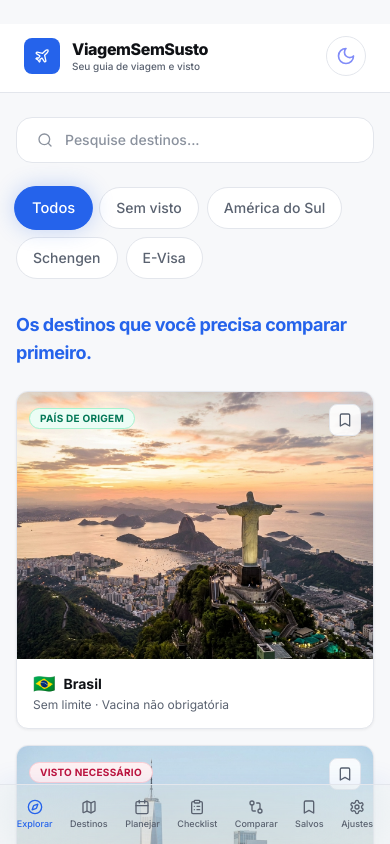
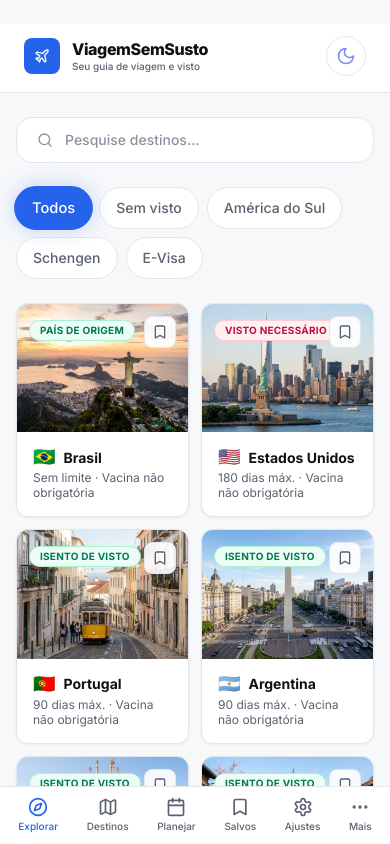
Before and after one commit to Japapaz696/Viagem-sem-sustos, a Next.js app: page / in a window 390 px wide. Shown: the top 844 px of the page. Built offline with nearby package versions, Linux system fonts and the light colour scheme.

Commit message:
feat: painel de detalhes lateral no desktop, bottom nav com 5 itens + menu Mais

```diff
--- a/src/app/page.tsx
+++ b/src/app/page.tsx
@@ -67,7 +67,10 @@ export default function Home() {
 
   function handleSelect(country: Country) {
     setSelected(country);
+    // No desktop (lg:), o painel lateral é mostrado; no mobile, abre o SideSheet
+    if (window.innerWidth < 1024) {
       setSideOpen(true);
+    }
   }
 
   function toggleSave(id: string) {
@@ -133,26 +136,19 @@ export default function Home() {
 
           {/* Explore Tab */}
           {activeTab === 'explore' && (
-            <>
-              <div className="mb-6">
+            <div className="flex flex-col lg:flex-row gap-6">
+              {/* Coluna principal: filtros + grade */}
+              <div className="flex-1 min-w-0">
+                <div className="mb-4">
                   <FilterChips active={filter} onChange={setFilter} />
                 </div>
 
-              <section className="mb-6 max-w-[1400px] mx-auto">
-                <h2 className="flex items-end justify-between mb-6 text-lg font-bold tracking-tight text-[var(--fg-strong)]">
-                  <span className="text-[var(--accent)]">Os destinos que você precisa comparar primeiro.</span>
-                  <span className="text-xs font-semibold uppercase tracking-wider text-[var(--muted)] bg-[var(--accent-soft)] px-2 py-1 rounded-full hidden sm:inline-block">
-                    Planejador abaixo
-                  </span>
-                </h2>
-              </section>
-
                 <motion.div
                   layout
-                className="grid grid-cols-1 gap-4 sm:grid-cols-2 lg:grid-cols-3 xl:grid-cols-4"
+                  className="grid grid-cols-2 gap-3 sm:grid-cols-2 lg:grid-cols-3"
                 >
                   <AnimatePresence mode="popLayout">
-                  {filtered.map((c, i) => (
+                    {filtered.map((c) => (
                       <DestinationCard
                         key={c.id}
                         country={c}
@@ -170,11 +166,20 @@ export default function Home() {
                   </div>
                 )}
 
-              {/* Disclaimer sobre fontes oficiais */}
                 <div className="mt-6 rounded-card border border-[var(--border)] bg-[var(--surface-muted)] p-3 text-xs text-[var(--muted)]">
                   <p>⚠️ Requisitos podem mudar. Confirme em fontes oficiais (consulados, embaixadas, IATA) antes de viajar.</p>
                 </div>
-            </>
+              </div>
+
+              {/* Painel de detalhes (desktop) */}
+              {selected && (
+                <aside className="hidden lg:block w-80 shrink-0">
+                  <div className="sticky top-6 rounded-card border border-[var(--border)] bg-[var(--card)] p-4 shadow-sm">
+                    <DestinationDetail country={selected} />
+                  </div>
+                </aside>
+              )}
+            </div>
           )}
 
           {/* Destinations Tab */}
--- a/src/components/Navbar.tsx
+++ b/src/components/Navbar.tsx
@@ -1,10 +1,10 @@
 'use client';
 
-import { Compass, Map, Bookmark, Settings, Plane, ClipboardList, GitCompare, Calendar } from 'lucide-react';
-import { motion } from 'framer-motion';
+import { Compass, Map, Bookmark, Settings, Plane, ClipboardList, GitCompare, Calendar, MoreHorizontal, X } from 'lucide-react';
+import { motion, AnimatePresence } from 'framer-motion';
 import { useState } from 'react';
 
-const items = [
+const desktopItems = [
   { id: 'explore', label: 'Explorar', icon: Compass },
   { id: 'destinations', label: 'Destinos', icon: Map },
   { id: 'planejar', label: 'Planejar', icon: Calendar },
@@ -14,27 +14,41 @@ const items = [
   { id: 'settings', label: 'Ajustes', icon: Settings },
 ];
 
+const mobileVisibleItems = [
+  { id: 'explore', label: 'Explorar', icon: Compass },
+  { id: 'destinations', label: 'Destinos', icon: Map },
+  { id: 'planejar', label: 'Planejar', icon: Calendar },
+  { id: 'saved', label: 'Salvos', icon: Bookmark },
+  { id: 'settings', label: 'Ajustes', icon: Settings },
+];
+
+const mobileMoreItems = [
+  { id: 'checklist', label: 'Checklist', icon: ClipboardList },
+  { id: 'comparar', label: 'Comparar', icon: GitCompare },
+];
+
 export default function Navbar({ active, onChange }: { active: string; onChange: (id: string) => void }) {
-  const [hovered, setHovered] = useState<string | null>(null);
+  const [moreOpen, setMoreOpen] = useState(false);
+
   return (
     <>
       {/* Desktop Sidebar */}
-      <aside className="hidden md:flex md:w-72 md:flex-col md:h-screen md:sticky md:top-0 md:shrink-0 md:border-r md:border-[var(--border)] md:bg-[var(--surface)]/80 md:backdrop-blur-2xl shadow-[4px_0_24px_rgba(37,99,235,0.06)]">
-        <div className="p-6">
-          <a href="#" className="flex items-center gap-3 group focus-visible:outline-none focus-visible:ring-2 focus-visible:ring-[var(--accent)]/40 rounded-2xl p-2 -m-2">
-            <div className="flex h-11 w-11 items-center justify-center rounded-2xl bg-gradient-to-br from-[var(--accent-soft)] to-[var(--accent-soft)] border border-[var(--border)] shadow-sm group-hover:shadow-md transition-all">
-              <Plane className="h-5 w-5 text-[var(--accent)]" aria-hidden="true" />
+      <aside className="hidden md:flex md:w-64 md:flex-col md:h-screen md:sticky md:top-0 md:shrink-0 md:border-r md:border-[var(--border)] md:bg-[var(--surface)]">
+        <div className="p-5">
+          <a href="#" className="flex items-center gap-3 group focus-visible:outline-none focus-visible:ring-2 focus-visible:ring-[var(--accent)]/40 rounded-lg p-1 -m-1">
+            <div className="flex h-9 w-9 items-center justify-center rounded-lg bg-[var(--accent)]">
+              <Plane className="h-4 w-4 text-white" aria-hidden="true" />
             </div>
             <div>
-              <h2 className="text-base font-extrabold text-[var(--fg-strong)] tracking-tight leading-tight">ViagemSemSusto</h2>
-              <p className="text-[10px] text-[var(--muted)] font-medium">Seu guia de viagem e visto</p>
+              <h2 className="text-sm font-bold text-[var(--fg-strong)] tracking-tight leading-tight">ViagemSemSusto</h2>
+              <p className="text-[10px] text-[var(--muted)]">Guia de viagem e visto</p>
             </div>
           </a>
         </div>
 
         <nav aria-label="Navegação principal" className="flex-1 px-3 py-2">
-          <ul className="space-y-1">
-            {items.map((item) => {
+          <ul className="space-y-0.5">
+            {desktopItems.map((item) => {
               const Icon = item.icon;
               const isActive = item.id === active;
               return (
@@ -43,19 +57,17 @@ export default function Navbar({ active, onChange }: { active: string; onChange:
                     type="button"
                     onClick={() => onChange(item.id)}
                     aria-current={isActive ? 'page' : undefined}
-                    onMouseEnter={() => setHovered(item.id)}
-                    onMouseLeave={() => setHovered(null)}
-                    className={`relative flex w-full items-center gap-3 rounded-xl px-3.5 py-2.5 text-sm font-medium transition-all duration-200 focus-visible:outline-none focus-visible:ring-2 focus-visible:ring-[var(--accent)]/40 ${
+                    className={`relative flex w-full items-center gap-3 rounded-lg px-3 py-2 text-sm font-medium transition-colors duration-150 focus-visible:outline-none focus-visible:ring-2 focus-visible:ring-[var(--accent)]/40 ${
                       isActive
-                        ? 'bg-[var(--accent-soft)] text-[var(--accent)] shadow-[inset_0_1px_0_0_rgba(37,99,235,0.08)]'
-                        : 'text-[var(--muted)] hover:bg-[var(--accent-soft)] hover:text-[var(--fg-strong)]'
+                        ? 'bg-[var(--accent-soft)] text-[var(--accent)]'
+                        : 'text-[var(--muted)] hover:bg-[var(--surface-muted)] hover:text-[var(--fg-strong)]'
                     }`}
                   >
                     {isActive && (
-                      <span className="absolute left-0 top-1/2 -translate-y-1/2 h-6 w-[3px] rounded-r-full bg-[#2563EB]" />
+                      <span className="absolute left-0 top-1/2 -translate-y-1/2 h-5 w-[3px] rounded-r-full bg-[var(--accent)]" />
                     )}
-                    <Icon className={`h-5 w-5 ${isActive ? 'text-[var(--accent)]' : 'text-[var(--muted-soft)]'}`} aria-hidden="true" />
-                    <span className="font-medium tracking-tight">{item.label}</span>
+                    <Icon className={`h-4 w-4 ${isActive ? 'text-[var(--accent)]' : 'text-[var(--muted-soft)]'}`} aria-hidden="true" />
+                    <span>{item.label}</span>
                   </button>
                 </li>
               );
@@ -65,29 +77,89 @@ export default function Navbar({ active, onChange }: { active: string; onChange:
       </aside>
 
       {/* Mobile Bottom Nav */}
-      <nav className="fixed bottom-0 left-0 right-0 z-40 border-t border-[var(--border)] bg-[var(--surface)]/90 backdrop-blur-2xl md:hidden shadow-[0_-4px_24px_rgba(37,99,235,0.08)]" aria-label="Navegação principal">
-        <ul className="flex items-center justify-around px-2 py-2">
-          {items.map((item) => {
+      <nav className="fixed bottom-0 left-0 right-0 z-40 border-t border-[var(--border)] bg-[var(--surface)] md:hidden" aria-label="Navegação principal">
+        <ul className="flex items-center justify-around px-1 py-1.5">
+          {mobileVisibleItems.map((item) => {
             const Icon = item.icon;
             const isActive = item.id === active;
             return (
               <li key={item.id}>
                 <button
                   type="button"
-                  onClick={() => onChange(item.id)}
+                  onClick={() => { onChange(item.id); setMoreOpen(false); }}
                   aria-current={isActive ? 'page' : undefined}
-                  className={`flex flex-col items-center gap-0.5 rounded-xl px-2 py-1.5 text-[9px] font-medium transition-all focus-visible:outline-none focus-visible:ring-2 focus-visible:ring-[var(--accent)]/40 ${
-                    isActive ? 'text-[var(--accent)]' : 'text-[var(--muted)] hover:text-[var(--fg-strong)]'
+                  className={`flex flex-col items-center gap-0.5 rounded-lg px-2 py-1 text-[10px] font-medium transition-colors focus-visible:outline-none focus-visible:ring-2 focus-visible:ring-[var(--accent)]/40 ${
+                    isActive ? 'text-[var(--accent)]' : 'text-[var(--muted)]'
                   }`}
                 >
-                  <Icon className="h-4 w-4" aria-hidden="true" />
+                  <Icon className="h-5 w-5" aria-hidden="true" />
                   <span>{item.label}</span>
                 </button>
               </li>
             );
           })}
+          <li>
+            <button
+              type="button"
+              onClick={() => setMoreOpen(!moreOpen)}
+              aria-expanded={moreOpen}
+              aria-label="Mais opções"
+              className={`flex flex-col items-center gap-0.5 rounded-lg px-2 py-1 text-[10px] font-medium transition-colors focus-visible:outline-none focus-visible:ring-2 focus-visible:ring-[var(--accent)]/40 ${
+                mobileMoreItems.some(i => i.id === active) ? 'text-[var(--accent)]' : 'text-[var(--muted)]'
+              }`}
+            >
+              <MoreHorizontal className="h-5 w-5" aria-hidden="true" />
+              <span>Mais</span>
+            </button>
+          </li>
         </ul>
       </nav>
+
+      {/* Mobile More Menu */}
+      <AnimatePresence>
+        {moreOpen && (
+          <motion.div
+            initial={{ opacity: 0, y: 20 }}
+            animate={{ opacity: 1, y: 0 }}
+            exit={{ opacity: 0, y: 20 }}
+            transition={{ duration: 0.15 }}
+            className="fixed bottom-16 left-2 right-2 z-50 rounded-xl border border-[var(--border)] bg-[var(--surface)] shadow-md md:hidden"
+          >
+            <ul className="p-2 space-y-1">
+              {mobileMoreItems.map((item) => {
+                const Icon = item.icon;
+                const isActive = item.id === active;
+                return (
+                  <li key={item.id}>
+                    <button
+                      type="button"
+                      onClick={() => { onChange(item.id); setMoreOpen(false); }}
+                      className={`flex w-full items-center gap-3 rounded-lg px-3 py-2.5 text-sm font-medium transition-colors ${
+                        isActive
+                          ? 'bg-[var(--accent-soft)] text-[var(--accent)]'
+                          : 'text-[var(--muted)] hover:bg-[var(--surface-muted)] hover:text-[var(--fg-strong)]'
+                      }`}
+                    >
+                      <Icon className="h-4 w-4" aria-hidden="true" />
+                      <span>{item.label}</span>
+                    </button>
+                  </li>
+                );
+              })}
+              <li>
+                <button
+                  type="button"
+                  onClick={() => setMoreOpen(false)}
+                  className="flex w-full items-center gap-3 rounded-lg px-3 py-2.5 text-sm font-medium text-[var(--muted)] hover:bg-[var(--surface-muted)]"
+                >
+                  <X className="h-4 w-4" aria-hidden="true" />
+                  <span>Fechar</span>
+                </button>
+              </li>
+            </ul>
+          </motion.div>
+        )}
+      </AnimatePresence>
     </>
   );
 }
```
Lines whose indentation alone changed are shown as unchanged.
